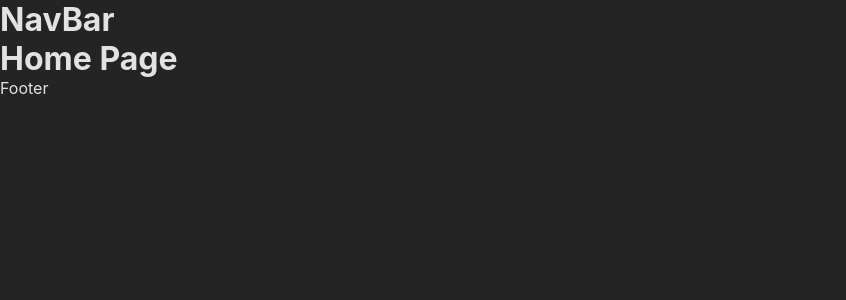
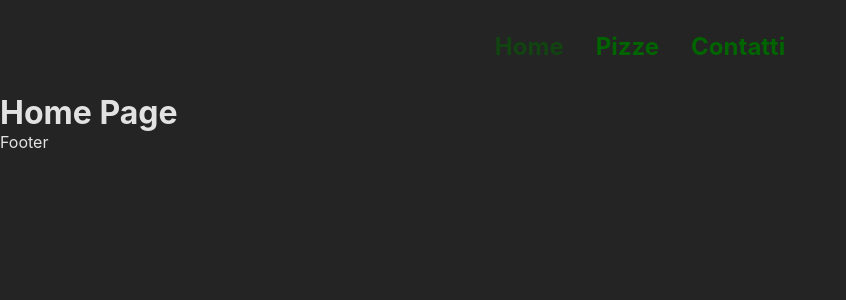
Before and after one commit to emilianogastaldo/react-form, a React (Vite) app: page / in a window 1280 px wide. Shown: the top 300 px of the page, without its empty margins (0-846 px from the left). Built offline with nearby package versions, Linux system fonts and the light colour scheme; no server answers.

Commit message:
creazione e aggiunta Navbar

```diff
--- /dev/null
+++ b/src/components/navbar/NavBar.css
@@ -0,0 +1,19 @@
+menu{
+    padding: 2rem 0;
+    display: flex;
+    list-style-type: none;
+    gap: 2rem;
+    justify-content: center;
+    a{
+        text-decoration: none;
+        font-weight: bold;
+        font-size: 1.5rem;
+        color: darkgreen;
+        &.active{
+            opacity: .5;
+            /* Per togliere la manina dal link */
+            pointer-events: none;
+        }
+    }
+
+}
--- /dev/null
+++ b/src/components/navbar/NavBar.jsx
@@ -0,0 +1,35 @@
+import { NavLink } from "react-router-dom";
+import './NavBar.css'
+const urlPages = [
+    {
+        label: 'Home',
+        href: '/'
+    },
+    {
+        label: 'Pizze',
+        href: '/pizzas'
+    },
+    {
+        label: 'Contatti',
+        href: '/contacts'
+    },
+]
+
+const NavBar = () => {
+     return (
+     <header>
+        <nav>
+            <menu>
+            {
+                urlPages.map(({label, href}, i) => (
+                    <li key={`urlPage${i}`}>
+                        <NavLink to={href}>{label}</NavLink>
+                    </li>
+                ))
+            }
+            </menu>
+        </nav>
+     </header>
+     )
+}
+export default NavBar;
--- a/src/layouts/DafaultLayout.jsx
+++ b/src/layouts/DafaultLayout.jsx
@@ -1,10 +1,11 @@
 // Outlet serve per poter inserire dell'altro html all'interno del Layout
 import { Outlet } from "react-router-dom";
+import NavBar from "../components/navbar/NavBar";
 
 const DefaultLayout = () => {
      return (
      <>
-       <h1>NavBar</h1>
+       <NavBar/>
        <Outlet/>
        <footer>Footer</footer>
      </>
```
